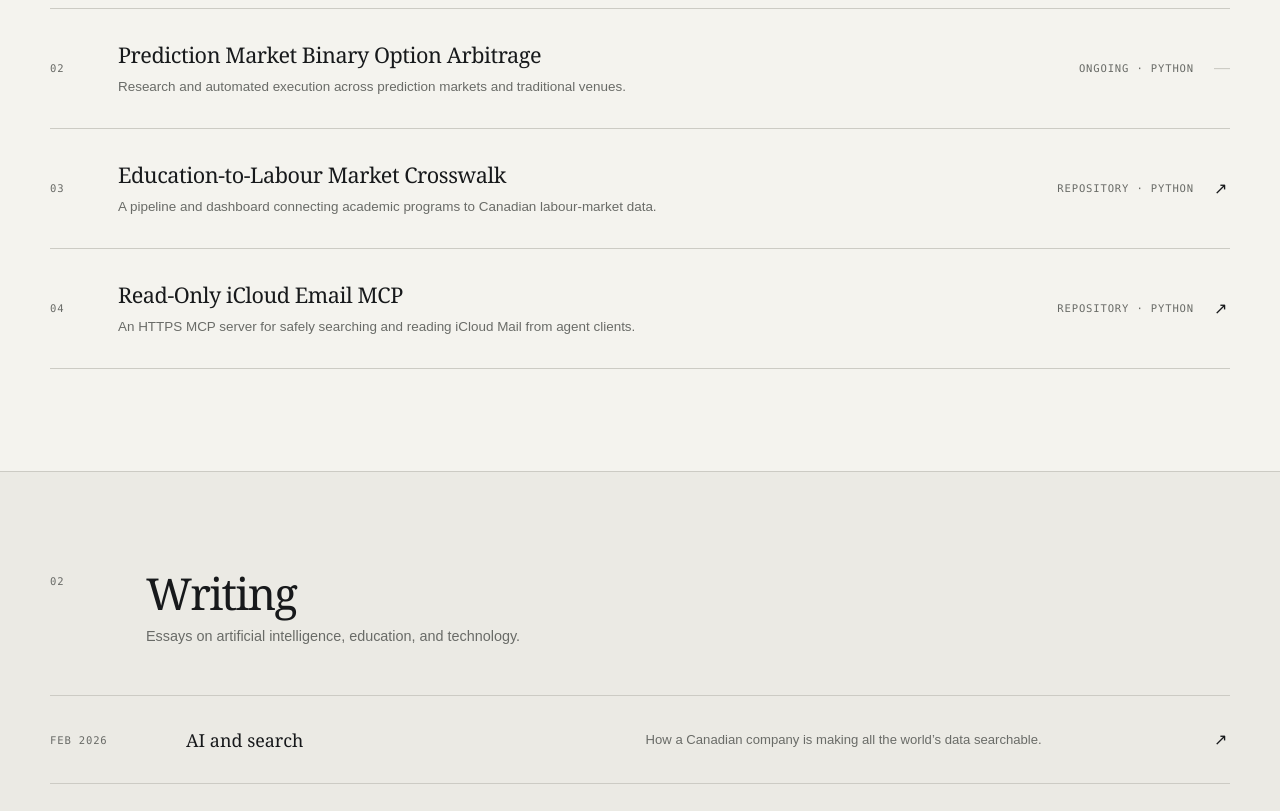
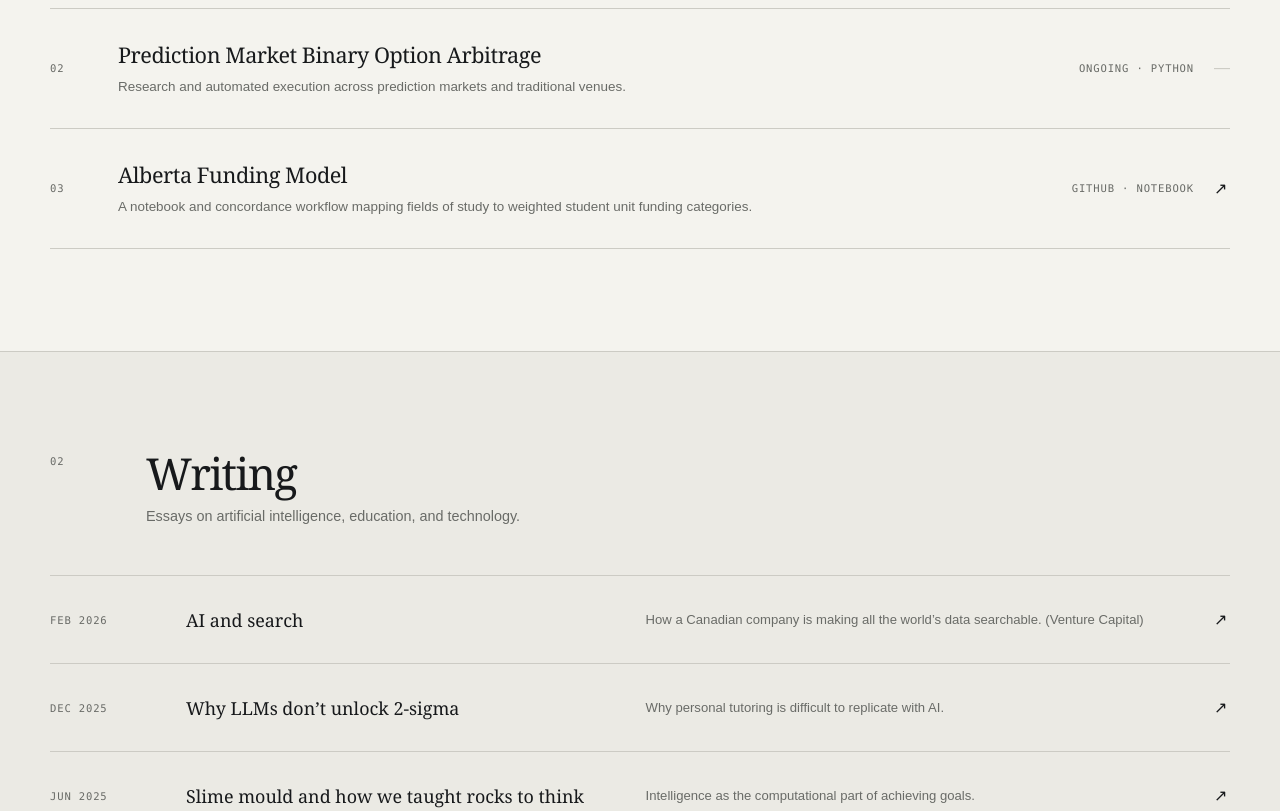
Before and after one commit to mldoyle/mldoyle.github.io, a plain HTML site: page index.html in a window 1280 px wide. Shown: the part 880-1691 px from the top of the page. Drawn offline with Linux system fonts and the light colour scheme.

Commit message:
Feature Alberta funding model project

```diff
--- a/index.html
+++ b/index.html
@@ -3,7 +3,7 @@
 <head>
   <meta charset="utf-8">
   <meta name="viewport" content="width=device-width, initial-scale=1">
-  <meta name="description" content="Matthew Doyle — research, projects, and writing across markets, technology, and public policy.">
+  <meta name="description" content="Matthew Doyle — research, projects, and writing across markets, technology, and public policy. If you do what you love you never work a day in your life. Luckily I like math.">
   <link rel="canonical" href="https://mldoyle.github.io/">
   <meta property="og:type" content="website">
   <meta property="og:title" content="Matthew Doyle — Research, code & writing">
@@ -75,23 +75,13 @@
           <span class="row-arrow" aria-hidden="true">—</span>
         </div>
 
-        <a class="project-row" href="https://github.com/mldoyle/cip-enrolment-labour-crosswalk">
+        <a class="project-row" href="https://github.com/mldoyle/alberta-funding-model">
           <span class="row-number">03</span>
           <div class="row-copy">
-            <h3>Education-to-Labour Market Crosswalk</h3>
-            <p>A pipeline and dashboard connecting academic programs to Canadian labour-market data.</p>
+            <h3>Alberta Funding Model</h3>
+            <p>A notebook and concordance workflow mapping fields of study to weighted student unit funding categories.</p>
           </div>
-          <span class="row-meta">Repository · Python</span>
-          <span class="row-arrow" aria-hidden="true">↗</span>
-        </a>
-
-        <a class="project-row" href="https://github.com/mldoyle/icloud-email-https-mcp">
-          <span class="row-number">04</span>
-          <div class="row-copy">
-            <h3>Read-Only iCloud Email MCP</h3>
-            <p>An HTTPS MCP server for safely searching and reading iCloud Mail from agent clients.</p>
-          </div>
-          <span class="row-meta">Repository · Python</span>
+          <span class="row-meta">GitHub · Notebook</span>
           <span class="row-arrow" aria-hidden="true">↗</span>
         </a>
       </div>
@@ -110,7 +100,7 @@
         <a class="article-row" href="https://presingularity.substack.com/p/ai-and-search">
           <span class="article-date">Feb 2026</span>
           <span class="article-title">AI and search</span>
-          <span class="article-summary">How a Canadian company is making all the world’s data searchable.</span>
+          <span class="article-summary">How a Canadian company is making all the world’s data searchable. (Venture Capital)</span>
           <span class="row-arrow" aria-hidden="true">↗</span>
         </a>
         <a class="article-row" href="https://presingularity.substack.com/p/why-llms-dont-unlock-2-sigma">
```
